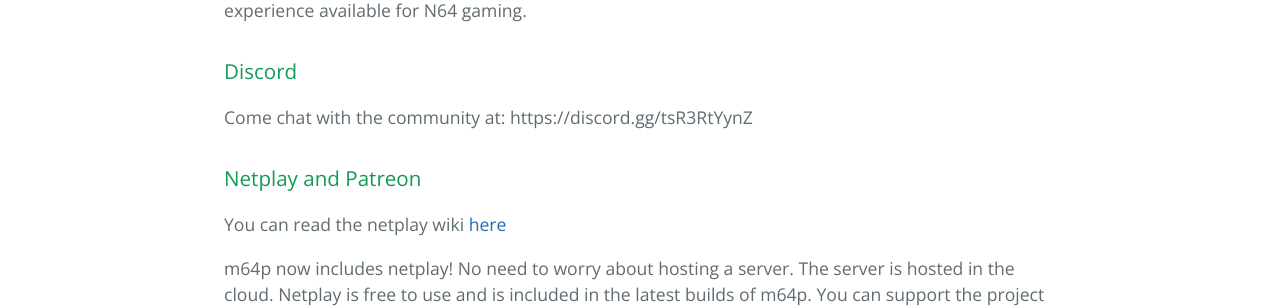
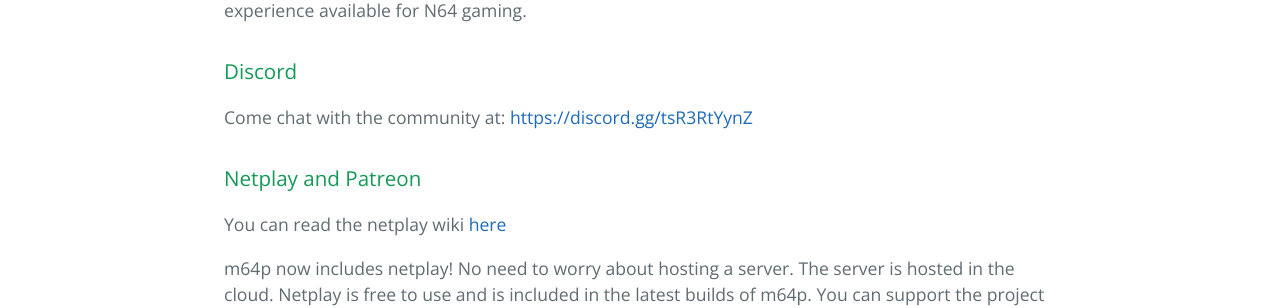
Before and after one commit to m64p/m64p.github.io, a Jekyll site: the page built from index.md, in a window 1280 px wide. Shown: the part 514-822 px from the top of the page. Built offline with Jekyll 4.4.1, drawn with Linux system fonts in a browser that asks for light colours; part of the change alters nothing that is shown.

```diff
--- a/index.md
+++ b/index.md
@@ -8,7 +8,7 @@ m64p comes bundled with [paraLLEl-RDP](https://github.com/Themaister/parallel-rd
 
 ### Discord ###
 
-Come chat with the community at: https://discord.gg/tsR3RtYynZ
+Come chat with the community at: [https://discord.gg/tsR3RtYynZ](https://discord.gg/tsR3RtYynZ)
 
 ### Netplay and Patreon ###
 
```
